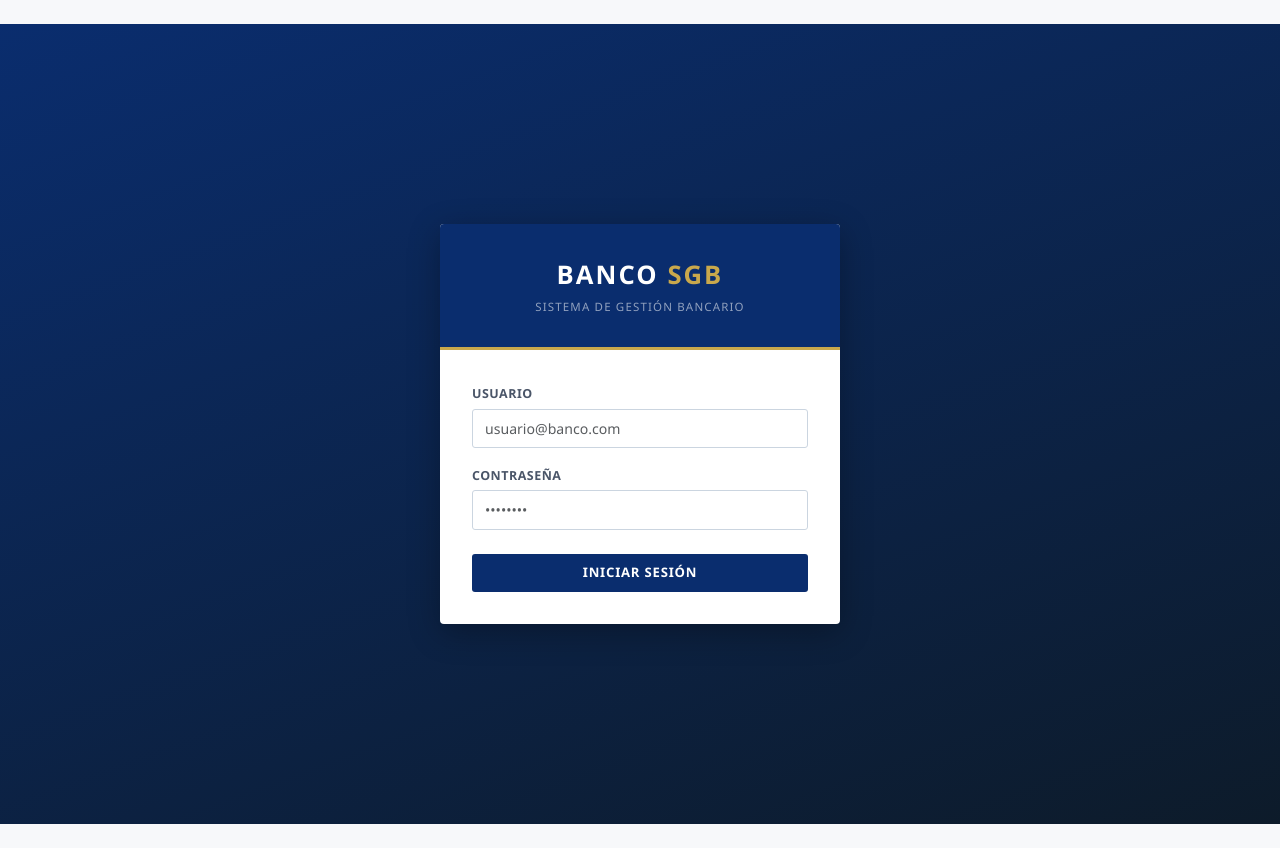
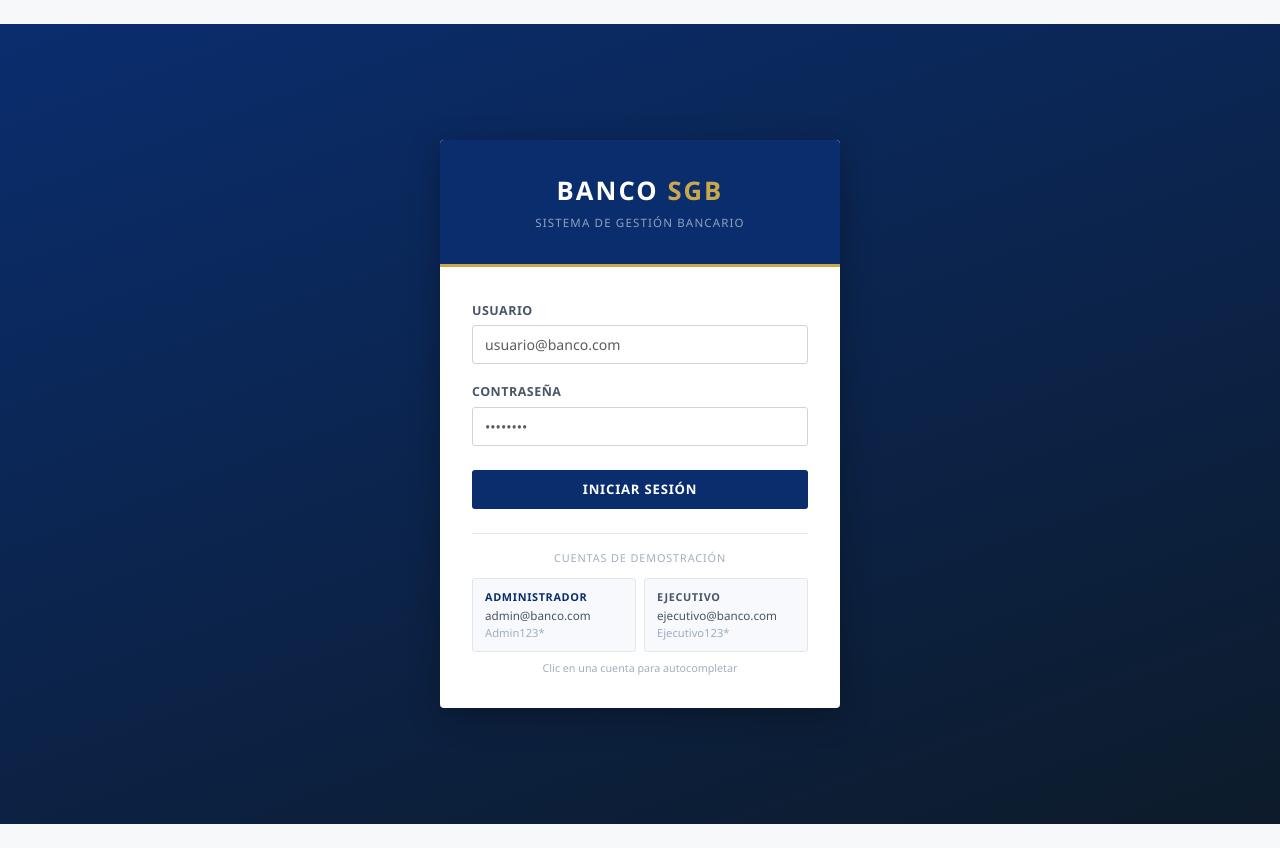
Before and after one commit to ailed2008/Front-Sistema-Quejas, an Angular app: page /login in a window 1280 px wide. Built offline with nearby package versions, Linux system fonts and the light colour scheme.

Commit message:
Update: Cuentas de ejemplo para login

```diff
--- a/src/app/components/login/login.html
+++ b/src/app/components/login/login.html
@@ -37,6 +37,37 @@
 
       </form>
 
+      <!-- Cuentas de demo -->
+      <div style="margin-top:1.5rem;border-top:1px solid #e2e6ea;padding-top:1rem;">
+        <p style="font-size:0.68rem;letter-spacing:0.08em;text-transform:uppercase;color:#a0aec0;margin-bottom:0.75rem;text-align:center;">
+          Cuentas de demostración
+        </p>
+        <div style="display:grid;grid-template-columns:1fr 1fr;gap:0.5rem;">
+
+          <div style="background:#f7f9fc;border:1px solid #e2e6ea;padding:0.6rem 0.75rem;border-radius:3px;cursor:pointer;"
+               (click)="fillDemo('admin@banco.com','Admin123*')">
+            <div style="font-size:0.68rem;font-weight:700;letter-spacing:0.06em;color:#0a2d6e;text-transform:uppercase;">
+              Administrador
+            </div>
+            <div style="font-size:0.73rem;color:#4a5568;margin-top:2px;">admin&#64;banco.com</div>
+            <div style="font-size:0.7rem;color:#a0aec0;">Admin123*</div>
+          </div>
+
+          <div style="background:#f7f9fc;border:1px solid #e2e6ea;padding:0.6rem 0.75rem;border-radius:3px;cursor:pointer;"
+               (click)="fillDemo('ejecutivo@banco.com','Ejecutivo123*')">
+            <div style="font-size:0.68rem;font-weight:700;letter-spacing:0.06em;color:#4a5568;text-transform:uppercase;">
+              Ejecutivo
+            </div>
+            <div style="font-size:0.73rem;color:#4a5568;margin-top:2px;">ejecutivo&#64;banco.com</div>
+            <div style="font-size:0.7rem;color:#a0aec0;">Ejecutivo123*</div>
+          </div>
+
+        </div>
+        <p style="font-size:0.67rem;color:#a0aec0;text-align:center;margin-top:0.5rem;margin-bottom:0;">
+          Clic en una cuenta para autocompletar
+        </p>
+      </div>
+
     </div>
   </div>
 </div>
--- a/src/app/components/login/login.ts
+++ b/src/app/components/login/login.ts
@@ -29,8 +29,11 @@ export class LoginComponent implements OnInit {
     });
   }
 
-  onLogin(): void {
-    if (this.loginForm.invalid) {
+  fillDemo(username: string, password: string): void {
+    this.loginForm.setValue({ username, password });
+  }
+
+  onLogin(): void {    if (this.loginForm.invalid) {
       this.loginForm.markAllAsTouched();
       return;
     }
```
